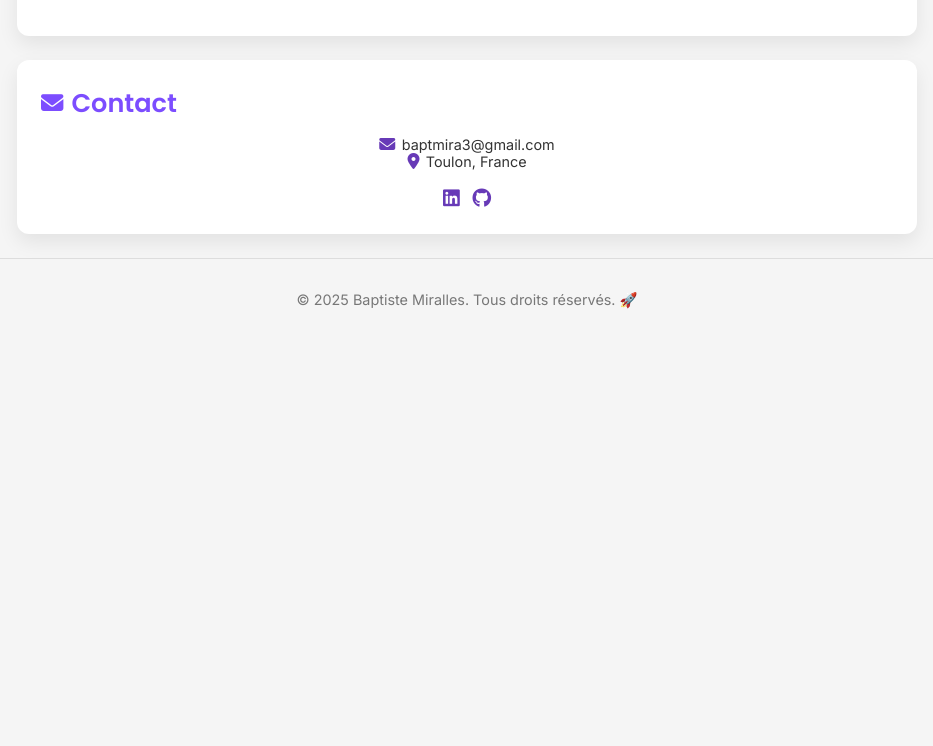
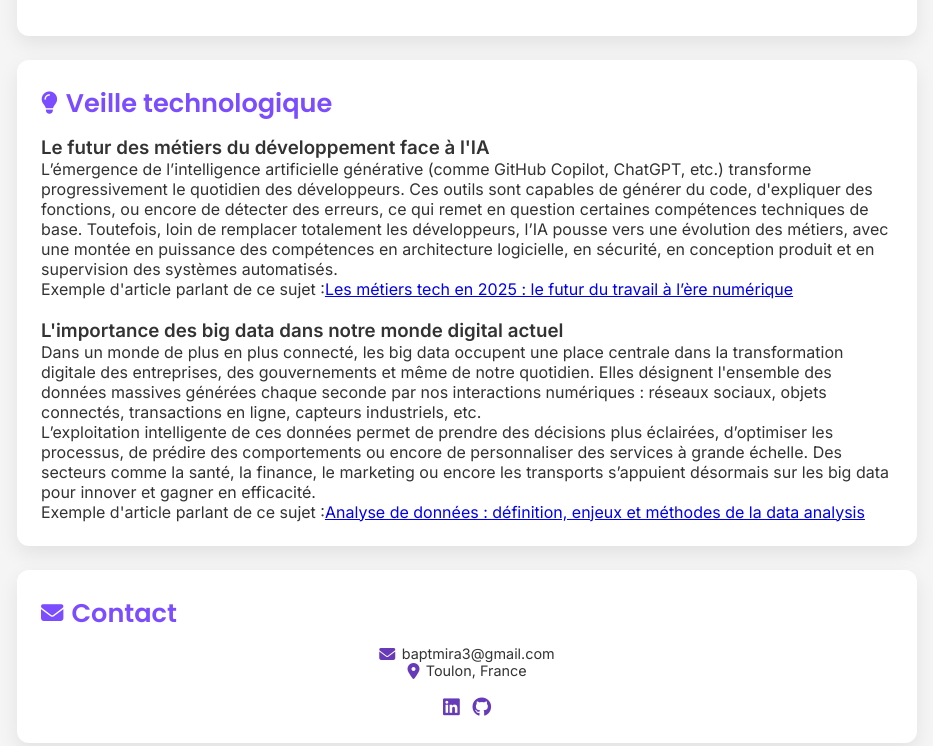
Before and after one commit to khadaJhinn/khadaJhinn.github.io, a plain HTML site: page index.html in a window 1280 px wide. Shown: the part 1601-2347 px from the top of the page, without its empty margins (273-1206 px from the left). Before the commit the page ends 1942 px from the top, so only its background shows below. Drawn offline with Linux system fonts and the light colour scheme.

Commit message:
liens et veille

```diff
--- a/index.html
+++ b/index.html
@@ -25,6 +25,7 @@
     <a href="#competences"><i class="fa-solid fa-code"></i> Compétences</a>
     <a href="#projets"><i class="fa-solid fa-project-diagram"></i> Projets</a>
     <a href="#contact"><i class="fa-solid fa-envelope"></i> Contact</a>
+    <a href="#veille"><i class="fa-solid fa-lightbulb"></i> Veille technologique</a>
   </nav>
 
   <main>
@@ -101,7 +102,7 @@
         <div id="puntos" class="project-details">
           <p>Développement d’un jeu en ligne type puissance 4 avec des règles supplémentaires.</p>
           <p>Utilisation de HTML, CSS, JS et React. Ainsi que du NoSQL via MongoDB pour accéder à la base de données.</p>
-          <a href="http://www.miralles.slameductoul.ovh/Puntos/Landing_Pages/" target="_blank">Voir le projet</a>
+          <a href="https://frontend-482829679632.europe-west1.run.app/" target="_blank">Voir le projet</a>
         </div>
       </div>
       <div class="project-card" onclick="toggleDetails('parc-animalier')">
@@ -112,10 +113,35 @@
         <div id="parc-animalier" class="project-details">
           <p>Développement d’un site fictif pour le parc animalier de la Barben.</p>
           <p>Utilisation de Php et PhpMyAdmin pour la création de ce site.</p>
-          <a href="http://www.miralles.slameductoul.ovh/zoo/" target="_blank">Voir le projet</a>
+          <a href="https://zoo-app-duq3brjm2a-ew.a.run.app/index.php" target="_blank">Voir le projet</a>
         </div>
       </div>
     </section>
+
+    <section id="veille" class="section-box">
+      <h2><i class="fa-solid fa-lightbulb"></i> Veille technologique</h2>
+
+      <h3>Le futur des métiers du développement face à l'IA</h3>
+      <p>
+        L’émergence de l’intelligence artificielle générative (comme GitHub Copilot, ChatGPT, etc.) transforme progressivement le quotidien des développeurs. Ces outils sont capables de générer du code, d'expliquer des fonctions, ou encore de détecter des erreurs, ce qui remet en question certaines compétences techniques de base. Toutefois, loin de remplacer totalement les développeurs, l’IA pousse vers une évolution des métiers, avec une montée en puissance des compétences en architecture logicielle, en sécurité, en conception produit et en supervision des systèmes automatisés.
+      </p>
+      <p>
+        Exemple d'article parlant de ce sujet :<a href="https://rotek.fr/metiers-tech-2025-futur-travail-lere-numerique/#:~:text=Les%20m%C3%A9tiers%20tech%20en%202025%20sont%20li%C3%A9s%20%C3%A0%20l'IA&text=Celui%20de%20Prompt%20Engineer.,savoir%2Dfaire%20%C3%A0%20part%20enti%C3%A8re." target="_blank">Les métiers tech en 2025 : le futur du travail à l’ère numérique</a>
+      </p>
+    <br>
+
+      <h3>L'importance des big data dans notre monde digital actuel</h3>
+      <p>
+        Dans un monde de plus en plus connecté, les big data occupent une place centrale dans la transformation digitale des entreprises, des gouvernements et même de notre quotidien. Elles désignent l'ensemble des données massives générées chaque seconde par nos interactions numériques : réseaux sociaux, objets connectés, transactions en ligne, capteurs industriels, etc.
+      </p>
+      <p>
+        L’exploitation intelligente de ces données permet de prendre des décisions plus éclairées, d’optimiser les processus, de prédire des comportements ou encore de personnaliser des services à grande échelle. Des secteurs comme la santé, la finance, le marketing ou encore les transports s’appuient désormais sur les big data pour innover et gagner en efficacité.
+      </p>
+      <p>
+        Exemple d'article parlant de ce sujet :<a href="https://www.data-bird.co/blog/analyse-de-donnees-definition" target="_blank">Analyse de données : définition, enjeux et méthodes de la data analysis</a>
+      </p>
+    </section>
+
 
     <section id="contact" class="section-box">
       <h2><i class="fa-solid fa-envelope"></i> Contact</h2>
```
